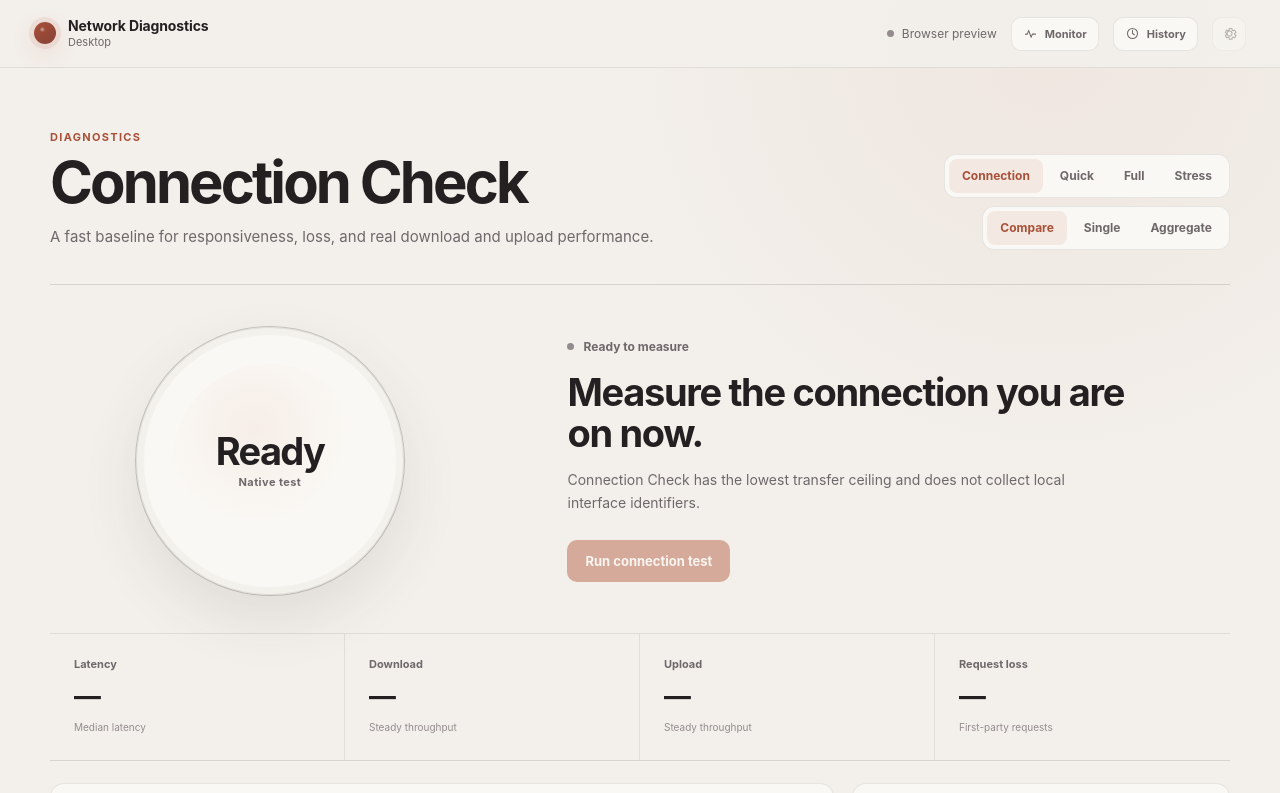
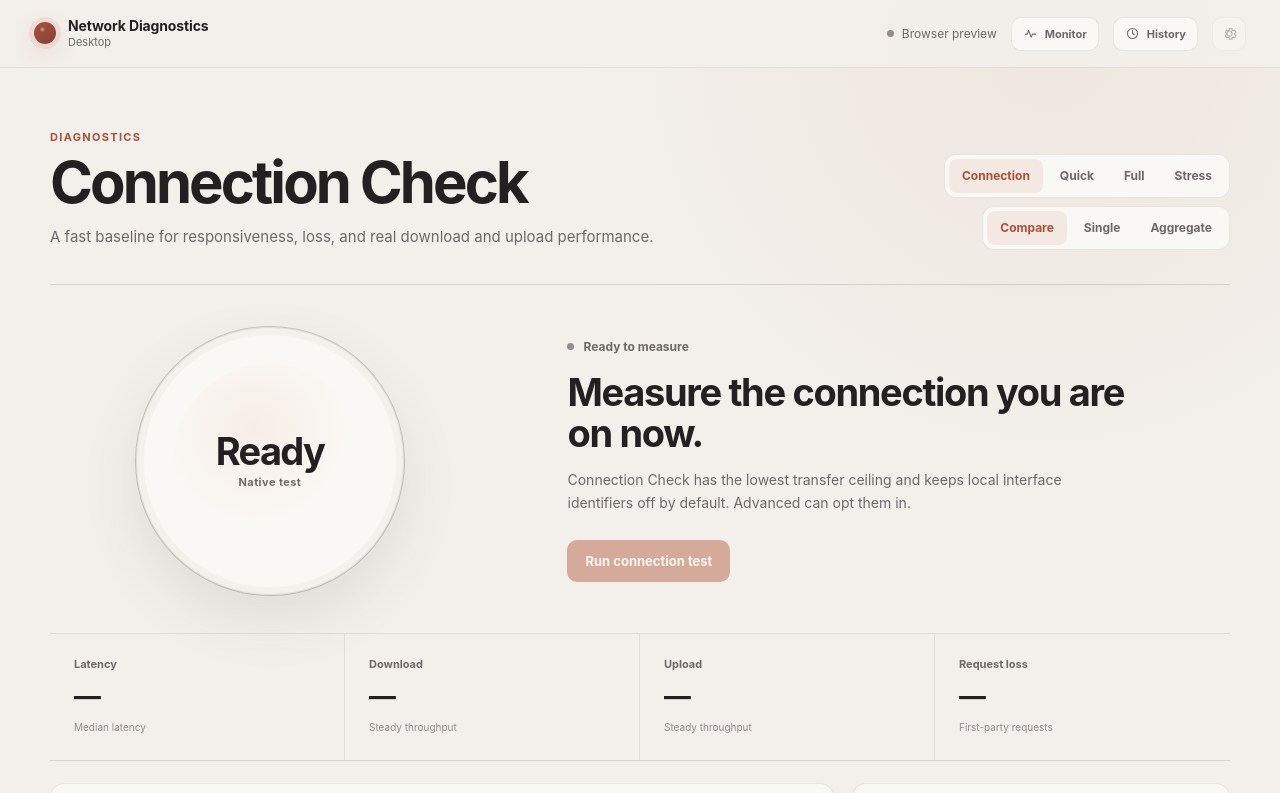
Before and after one commit to JohnnyZLi/Network-Diagnostics-Suite, a React (Vite) app in the folder tools/NetworkDiagnostics.Desktop/frontend/: page / in a window 1280 px wide. Shown: the top 793 px of the page. Built offline with nearby package versions, Linux system fonts and the light colour scheme.

Commit message:
Clarify identifier privacy default

```diff
--- a/tools/NetworkDiagnostics.Desktop/frontend/src/App.tsx
+++ b/tools/NetworkDiagnostics.Desktop/frontend/src/App.tsx
@@ -96,7 +96,7 @@ const profiles: ProfileOption[] = [
     label: 'Connection',
     title: 'Connection Check',
     description: 'A fast baseline for responsiveness, loss, and real download and upload performance.',
-    idleCopy: 'Connection Check has the lowest transfer ceiling and does not collect local interface identifiers.',
+    idleCopy: 'Connection Check has the lowest transfer ceiling and keeps local interface identifiers off by default. Advanced can opt them in.',
   },
   {
     id: 'quick',
```
